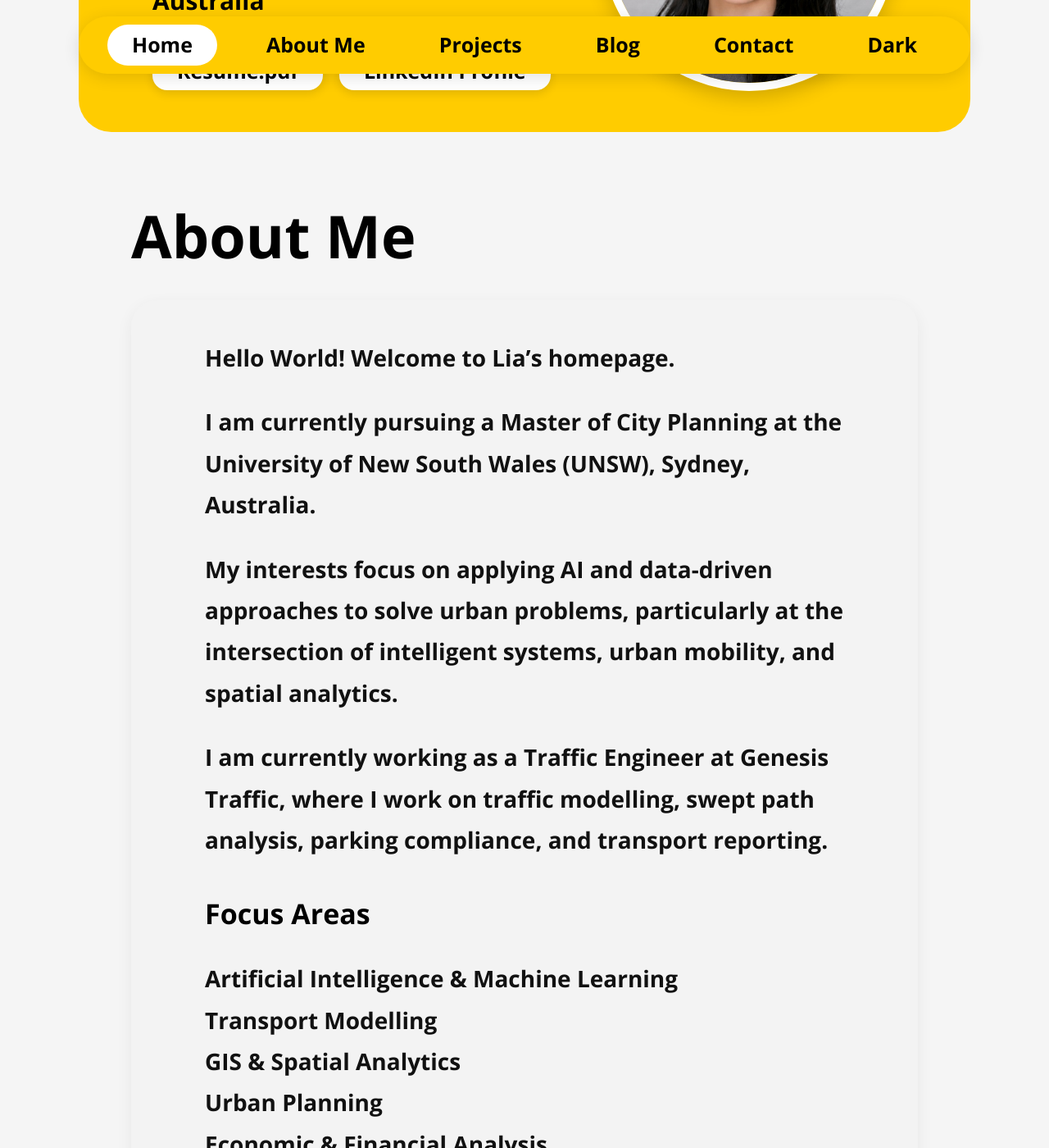
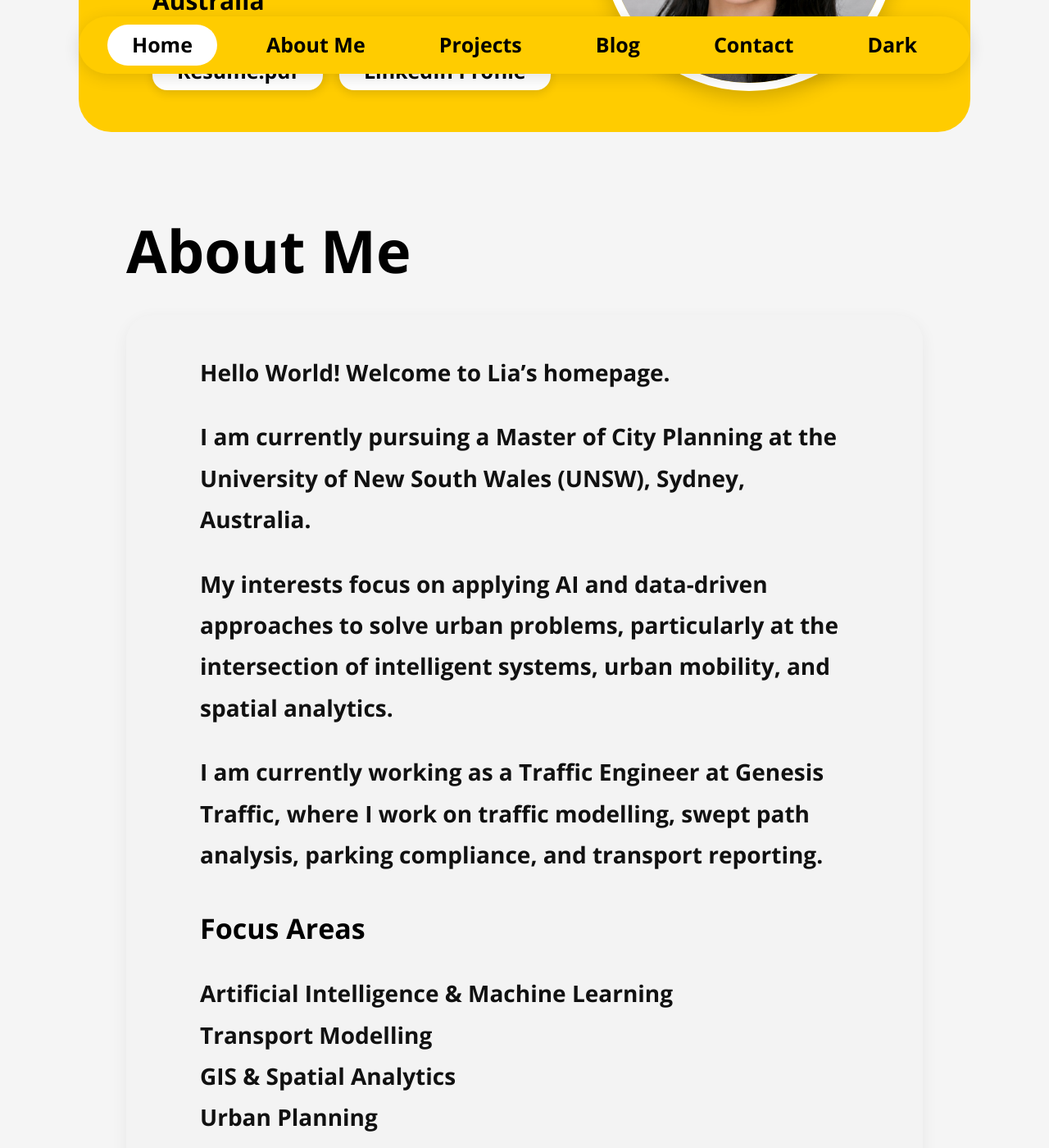
Before and after one commit to tszyeewun/tszyeewun.github.io, a Jekyll site: the page built from index.md, in a window 1280 px wide and 1400 px high, scrolled down 429 px. Shown: the whole window at 82% size. Built offline with Jekyll 4.4.1, drawn with Linux system fonts in a browser that asks for light colours.

Commit message:
Update jekyll-theme-cayman.scss

```diff
--- a/_sass/jekyll-theme-cayman.scss
+++ b/_sass/jekyll-theme-cayman.scss
@@ -167,9 +167,10 @@
   }
 
   @include large {
-    max-width: 64rem;
-    padding: 2rem 6rem;
-    margin: 0 auto;
+    width:85%;
+    max-width:1250px;
+    padding:50px 90px;
+    margin:0 auto;
     font-size: 1.1rem;
   }
 
```
